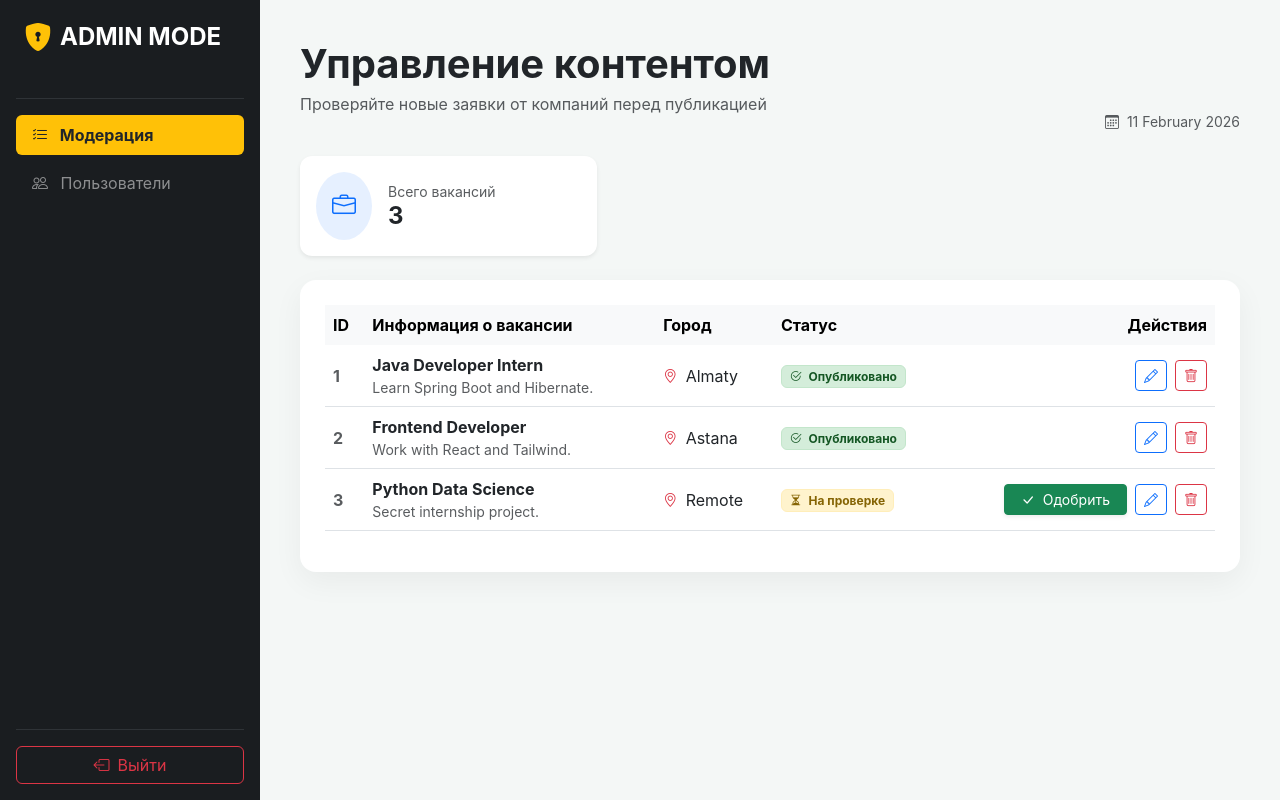
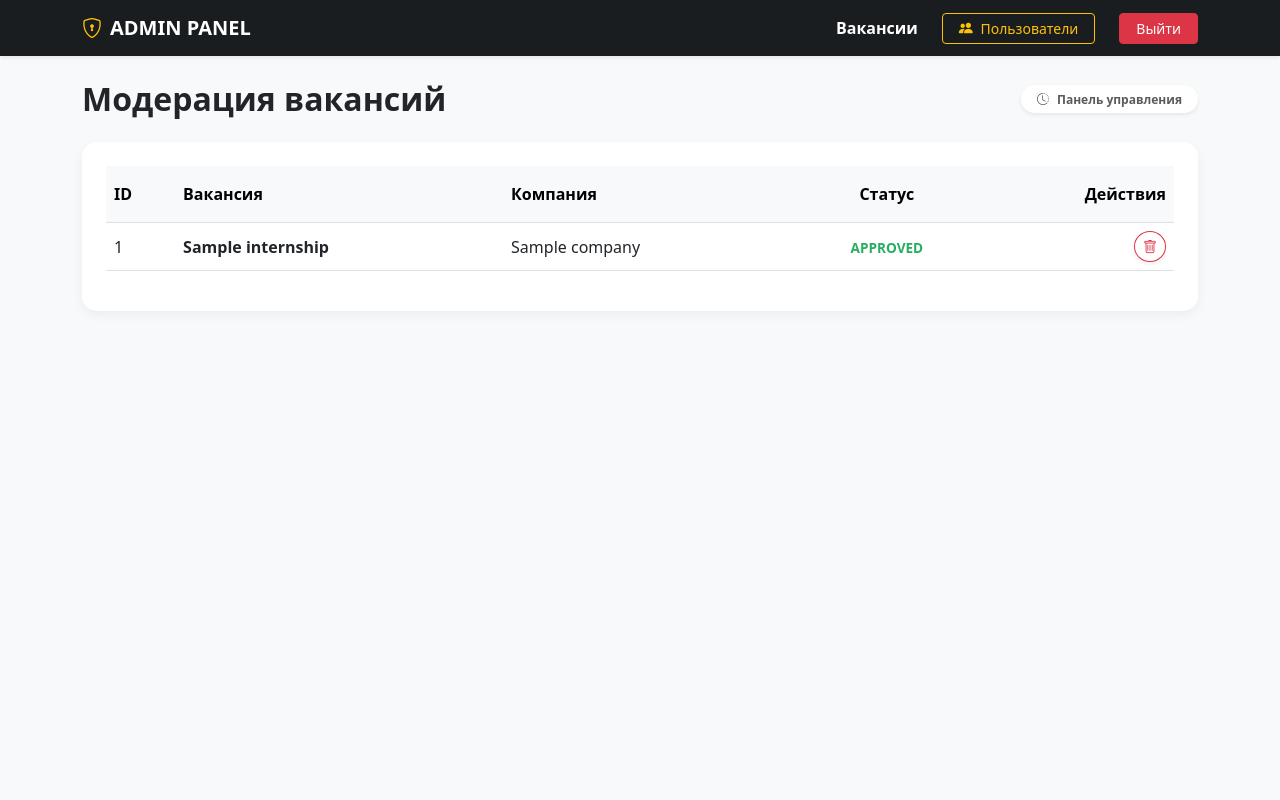
Before and after one commit to aset5/FINALLYPROJECT, a Spring Boot app: page /admin/dashboard in a window 1280 px wide. Run offline with Spring Boot 4, Linux system fonts and the light colour scheme; a user stored in the database is signed in; data comes from the database, SQL or seed files in the repository; tables that the repository leaves empty hold one stand-in row (values such as "Sample post"); some of the project's set-up classes (security, data sources, template engines, error pages and the like) are left out, and stand-ins take their place.

Commit message:
added function for admin user upravlenie

```diff
--- a/src/main/java/com/example/internship/controllers/AdminController.java
+++ b/src/main/java/com/example/internship/controllers/AdminController.java
@@ -1,8 +1,14 @@
 package com.example.internship.controllers;
 
+import com.example.internship.models.Company;
 import com.example.internship.models.Internship;
 import com.example.internship.models.InternshipStatus;
+import com.example.internship.models.User;
+import com.example.internship.repositories.ApplicationRepository;
 import com.example.internship.repositories.InternshipRepository;
+import com.example.internship.repositories.UserRepository;
+import com.example.internship.repositories.CompanyRepository; // 1. Добавлен импорт
+import org.springframework.transaction.annotation.Transactional;
 import org.springframework.beans.factory.annotation.Autowired;
 import org.springframework.stereotype.Controller;
 import org.springframework.ui.Model;
@@ -14,59 +20,74 @@ import java.util.List;
 @RequestMapping("/admin")
 public class AdminController {
 
+    private final InternshipRepository internshipRepository;
+    private final UserRepository userRepository;
+    private final ApplicationRepository applicationRepository;
+    private final CompanyRepository companyRepository; // 2. Объявлено поле
+
     @Autowired
-    private final InternshipRepository internshipRepository;
+    public AdminController(InternshipRepository internshipRepository,
+                           UserRepository userRepository,
+                           ApplicationRepository applicationRepository,
+                           CompanyRepository companyRepository) { // 3. Добавлено в конструктор
+        this.internshipRepository = internshipRepository;
+        this.userRepository = userRepository;
+        this.applicationRepository = applicationRepository;
+        this.companyRepository = companyRepository; // 4. Инициализация
+    }
 
-    public AdminController(InternshipRepository internshipRepository) {
-        this.internshipRepository = internshipRepository;
-    }
-    // 1. Отображение всех вакансий (уже должно быть)
     @GetMapping("/dashboard")
     public String adminDashboard(Model model) {
-        // Получаем все вакансии
-        List<Internship> allJobs = internshipRepository.findAll();
-
-        // Передаем в модель именно под тем именем, которое ждет HTML!
-        model.addAttribute("allInternships", allJobs);
-
-        // Если тебе нужен отдельный список для модерации
-        List<Internship> pending = allJobs.stream()
-                .filter(i -> i.getStatus() == InternshipStatus.PENDING)
-                .toList();
-        model.addAttribute("pendingInternships", pending);
-
+        model.addAttribute("allInternships", internshipRepository.findAll());
         return "admin/dashboard";
     }
 
-    // 2. CREATE: Добавление новой вакансии
-    @PostMapping("/add")
-    public String addInternship(@ModelAttribute Internship internship) {
-        internship.setStatus(InternshipStatus.APPROVED); // Сразу одобряем для теста
-        internshipRepository.save(internship);
-        return "redirect:/admin/dashboard";
-    }
-
-    // 3. DELETE: Удаление по ID
     @PostMapping("/delete/{id}")
+    @Transactional
     public String deleteInternship(@PathVariable Long id) {
-        internshipRepository.deleteById(id);
-        return "redirect:/admin/dashboard";
-    }
-
-    // 4. UPDATE: Редактирование (простой вариант через сохранение)
-    @PostMapping("/edit")
-    public String editInternship(@ModelAttribute Internship internship) {
-        // save() в JPA работает и на создание, и на обновление, если ID совпадает
-        internshipRepository.save(internship);
+        Internship internship = internshipRepository.findById(id).orElseThrow();
+        applicationRepository.deleteByInternship(internship);
+        internshipRepository.delete(internship);
         return "redirect:/admin/dashboard";
     }
 
     @PostMapping("/approve/{id}")
     public String approve(@PathVariable Long id) {
         Internship internship = internshipRepository.findById(id).orElseThrow();
-        internship.setStatus(InternshipStatus.APPROVED); // ОДОБРЯЕМ
+        internship.setStatus(InternshipStatus.APPROVED);
         internshipRepository.save(internship);
         return "redirect:/admin/dashboard";
     }
 
+    @GetMapping("/users")
+    public String listUsers(Model model) {
+        model.addAttribute("users", userRepository.findAll());
+        return "admin/users";
+    }
+
+    @Transactional
+    @PostMapping("/users/delete/{id}")
+    public String deleteUser(@PathVariable Long id) {
+        User user = userRepository.findById(id).orElseThrow();
+
+        // 1. Удаляем отклики самого пользователя (если он студент)
+        applicationRepository.deleteByStudent(user);
+
+        // 2. Проверяем, есть ли у пользователя профиль компании
+        Company company = companyRepository.findByUserId(user.getId());
+
+        if (company != null) {
+            List<Internship> companyJobs = internshipRepository.findByCompany(company);
+            for (Internship job : companyJobs) {
+                applicationRepository.deleteByInternship(job);
+            }
+            internshipRepository.deleteByCompany(company);
+            companyRepository.delete(company);
+        }
+
+        // 3. Наконец, удаляем самого пользователя
+        userRepository.delete(user);
+
+        return "redirect:/admin/users";
+    }
 }
--- a/src/main/java/com/example/internship/models/Internship.java
+++ b/src/main/java/com/example/internship/models/Internship.java
@@ -2,6 +2,8 @@ package com.example.internship.models;
 
 import jakarta.persistence.*;
 import lombok.Data;
+
+import java.util.List;
 
 @Data
 @Entity
@@ -9,6 +11,9 @@ public class Internship {
     @Id
     @GeneratedValue(strategy = GenerationType.IDENTITY)
     private Long id;
+
+    @OneToMany(mappedBy = "internship", cascade = CascadeType.ALL, orphanRemoval = true)
+    private List<Application> applications;
 
     private String title;
     private String city;
--- a/src/main/java/com/example/internship/models/User.java
+++ b/src/main/java/com/example/internship/models/User.java
@@ -24,5 +24,7 @@ public class User {
     @OneToOne(mappedBy = "user", cascade = CascadeType.ALL)
     private Company company;
 
+
+
     // Геттеры и сеттеры
 }
--- a/src/main/java/com/example/internship/repositories/UserRepository.java
+++ b/src/main/java/com/example/internship/repositories/UserRepository.java
@@ -7,4 +7,5 @@ import java.util.Optional;
 public interface UserRepository extends JpaRepository<User, Long> {
     // Находит пользователя по логину (используется при авторизации)
     Optional<User> findByUsername(String username);
+
 }
--- a/src/main/resources/templates/admin/dashboard.html
+++ b/src/main/resources/templates/admin/dashboard.html
@@ -2,176 +2,87 @@
 <html xmlns:th="http://www.thymeleaf.org">
 <head>
   <meta charset="UTF-8">
-  <meta name="viewport" content="width=device-width, initial-scale=1.0">
-  <title>Панель Администратора | INTERN.PRO</title>
+  <title>Модерация | INTERN.PRO</title>
   <link href="https://cdn.jsdelivr.net/npm/bootstrap@5.3.0/dist/css/bootstrap.min.css" rel="stylesheet">
   <link rel="stylesheet" href="https://cdn.jsdelivr.net/npm/bootstrap-icons@1.11.0/font/bootstrap-icons.css">
   <style>
-    :root { --sidebar-width: 260px; }
-    body { background-color: #f4f7f6; font-family: 'Inter', sans-serif; }
-    .sidebar { width: var(--sidebar-width); height: 100vh; position: fixed; background: #1a1d20; color: white; transition: all 0.3s; z-index: 1000; }
-    .main-content { margin-left: var(--sidebar-width); padding: 40px; }
-    .table-container { background: white; border-radius: 16px; padding: 25px; box-shadow: 0 10px 30px rgba(0,0,0,0.05); }
-    .badge-pending { background-color: #fff3cd; color: #856404; border: 1px solid #ffeeba; }
-    .badge-approved { background-color: #d4edda; color: #155724; border: 1px solid #c3e6cb; }
-    .stat-card { border: none; border-radius: 12px; transition: transform 0.2s; }
-    .stat-card:hover { transform: translateY(-5px); }
+    body { background-color: #f8f9fa; }
+    .navbar { background-color: #1a1d20; }
+    .card { border: none; border-radius: 15px; box-shadow: 0 4px 12px rgba(0,0,0,0.05); }
+    .status-pending { color: #f39c12; font-weight: bold; font-size: 0.85rem; }
+    .status-approved { color: #27ae60; font-weight: bold; font-size: 0.85rem; }
   </style>
 </head>
 <body>
 
-<div class="sidebar d-flex flex-column p-3">
-  <div class="d-flex align-items-center mb-4 px-2">
-    <i class="bi bi-shield-lock-fill text-warning fs-3 me-2"></i>
-    <span class="fs-4 fw-bold">ADMIN MODE</span>
-  </div>
-  <hr class="text-secondary">
-  <ul class="nav nav-pills flex-column mb-auto">
-    <li class="nav-item">
-      <a href="/admin/dashboard" class="nav-link active bg-warning text-dark fw-bold mb-2">
-        <i class="bi bi-list-check me-2"></i> Модерация
+<nav class="navbar navbar-expand-lg navbar-dark shadow-sm mb-4">
+  <div class="container">
+    <a class="navbar-brand fw-bold" th:href="@{/admin/dashboard}">
+      <i class="bi bi-shield-lock text-warning me-2"></i>ADMIN PANEL
+    </a>
+    <div class="navbar-nav ms-auto align-items-center">
+      <a class="nav-link active fw-bold" th:href="@{/admin/dashboard}">Вакансии</a>
+      <a class="btn btn-outline-warning btn-sm ms-3 px-3" th:href="@{/admin/users}">
+        <i class="bi bi-people-fill me-1"></i> Пользователи
       </a>
-    </li>
-    <li>
-      <a href="#" class="nav-link text-white-50">
-        <i class="bi bi-people me-2"></i> Пользователи
-      </a>
-    </li>
-  </ul>
-  <hr class="text-secondary">
-  <form th:action="@{/logout}" method="post">
-    <button class="btn btn-outline-danger w-100 d-flex align-items-center justify-content-center">
-      <i class="bi bi-box-arrow-left me-2"></i> Выйти
-    </button>
-  </form>
-</div>
-
-<div class="main-content">
-  <div class="d-flex justify-content-between align-items-end mb-4">
-    <div>
-      <h1 class="fw-bold mb-1">Управление контентом</h1>
-      <p class="text-muted">Проверяйте новые заявки от компаний перед публикацией</p>
-    </div>
-    <div class="text-end text-muted small">
-      <i class="bi bi-calendar3 me-1"></i> <span th:text="${#calendars.format(#calendars.createNow(), 'dd MMMM yyyy')}"></span>
+      <form th:action="@{/logout}" method="post" class="ms-4">
+        <button type="submit" class="btn btn-danger btn-sm px-3">Выйти</button>
+      </form>
     </div>
   </div>
+</nav>
 
-  <div class="row mb-4">
-    <div class="col-md-4">
-      <div class="card stat-card shadow-sm p-3">
-        <div class="d-flex align-items-center">
-          <div class="bg-primary bg-opacity-10 p-3 rounded-circle me-3">
-            <i class="bi bi-briefcase text-primary fs-4"></i>
-          </div>
-          <div>
-            <div class="text-muted small">Всего вакансий</div>
-            <div class="h4 fw-bold mb-0" th:text="${allInternships.size()}">0</div>
-          </div>
-        </div>
+<div class="container">
+  <div class="d-flex justify-content-between align-items-center mb-4">
+    <h2 class="fw-bold m-0">Модерация вакансий</h2>
+    <span class="badge bg-white text-dark shadow-sm p-2 px-3 rounded-pill text-muted">
+            <i class="bi bi-clock-history me-2"></i>Панель управления
+        </span>
+  </div>
+
+  <div class="card p-4">
+    <div class="table-responsive">
+      <table class="table table-hover align-middle">
+        <thead class="table-light text-secondary">
+        <tr>
+          <th class="py-3">ID</th>
+          <th class="py-3">Вакансия</th>
+          <th class="py-3">Компания</th>
+          <th class="py-3 text-center">Статус</th>
+          <th class="py-3 text-end">Действия</th>
+        </tr>
+        </thead>
+        <tbody>
+        <tr th:each="job : ${allInternships}">
+          <td th:text="${job.id}">1</td>
+          <td th:text="${job.title}" class="fw-bold text-dark">Java Intern</td>
+          <td th:text="${job.company != null ? job.company.name : '—'}">Google</td>
+          <td class="text-center">
+                            <span th:class="${job.status.name() == 'PENDING' ? 'status-pending' : 'status-approved'}"
+                                  th:text="${job.status}">PENDING</span>
+          </td>
+          <td class="text-end">
+            <form th:if="${job.status.name() == 'PENDING'}"
+                  th:action="@{/admin/approve/{id}(id=${job.id})}" method="post" class="d-inline">
+              <button type="submit" class="btn btn-success btn-sm me-1 rounded-pill px-3">Одобрить</button>
+            </form>
+            <form th:action="@{/admin/delete/{id}(id=${job.id})}" method="post" class="d-inline">
+              <button type="submit" class="btn btn-outline-danger btn-sm rounded-circle shadow-sm"
+                      onclick="return confirm('Удалить вакансию?')">
+                <i class="bi bi-trash"></i>
+              </button>
+            </form>
+          </td>
+        </tr>
+        </tbody>
+      </table>
+      <div th:if="${#lists.isEmpty(allInternships)}" class="text-center py-5">
+        <i class="bi bi-inbox display-4 text-muted"></i>
+        <p class="mt-2 text-muted">Список вакансий пуст.</p>
       </div>
     </div>
   </div>
-
-  <div class="table-container">
-    <table class="table table-hover align-middle">
-      <thead class="table-light">
-      <tr>
-        <th class="border-0">ID</th>
-        <th class="border-0">Информация о вакансии</th>
-        <th class="border-0">Город</th>
-        <th class="border-0">Статус</th>
-        <th class="border-0 text-end">Действия</th>
-      </tr>
-      </thead>
-      <tbody>
-      <tr th:each="job : ${allInternships}">
-        <td th:text="${job.id}" class="text-muted fw-bold">1</td>
-        <td>
-          <div th:text="${job.title}" class="fw-bold text-dark mb-0">Java Dev</div>
-          <div class="text-muted small" th:text="${#strings.abbreviate(job.description, 60)}">Desc...</div>
-        </td>
-        <td>
-          <i class="bi bi-geo-alt text-danger me-1 small"></i>
-          <span th:text="${job.city}">City</span>
-        </td>
-        <td>
-                        <span th:if="${job.status.name() == 'PENDING'}" class="badge badge-pending">
-                             <i class="bi bi-hourglass-split me-1"></i> На проверке
-                        </span>
-          <span th:if="${job.status.name() == 'APPROVED'}" class="badge badge-approved">
-                            <i class="bi bi-check2-circle me-1"></i> Опубликовано
-                        </span>
-        </td>
-        <td class="text-end">
-          <div class="d-flex justify-content-end gap-2">
-
-            <form th:if="${job.status.name() == 'PENDING'}"
-                  th:action="@{'/admin/approve/' + ${job.id}}" method="post">
-              <button type="submit" class="btn btn-success btn-sm px-3 shadow-sm">
-                <i class="bi bi-check-lg me-1"></i> Одобрить
-              </button>
-            </form>
-
-            <button class="btn btn-outline-primary btn-sm"
-                    data-bs-toggle="modal"
-                    th:data-bs-target="'#editModal' + ${job.id}">
-              <i class="bi bi-pencil"></i>
-            </button>
-
-            <form th:action="@{'/admin/delete/' + ${job.id}}" method="post"
-                  onsubmit="return confirm('Вы уверены, что хотите удалить эту вакансию?')">
-              <button type="submit" class="btn btn-outline-danger btn-sm">
-                <i class="bi bi-trash"></i>
-              </button>
-            </form>
-          </div>
-
-          <div class="modal fade" th:id="'editModal' + ${job.id}" tabindex="-1">
-            <div class="modal-dialog modal-dialog-centered">
-              <div class="modal-content text-start border-0 shadow">
-                <div class="modal-header border-0 bg-light">
-                  <h5 class="modal-title fw-bold">Правка вакансии #<span th:text="${job.id}"></span></h5>
-                  <button type="button" class="btn-close" data-bs-dismiss="modal"></button>
-                </div>
-                <form th:action="@{/admin/edit}" method="post">
-                  <div class="modal-body p-4">
-                    <input type="hidden" name="id" th:value="${job.id}">
-                    <div class="mb-3">
-                      <label class="form-label small fw-bold">Заголовок</label>
-                      <input type="text" name="title" class="form-control" th:value="${job.title}" required>
-                    </div>
-                    <div class="mb-3">
-                      <label class="form-label small fw-bold">Город</label>
-                      <input type="text" name="city" class="form-control" th:value="${job.city}" required>
-                    </div>
-                    <div class="mb-3">
-                      <label class="form-label small fw-bold">Описание</label>
-                      <textarea name="description" class="form-control" rows="5" th:text="${job.description}" required></textarea>
-                    </div>
-                    <input type="hidden" name="status" th:value="${job.status}">
-                  </div>
-                  <div class="modal-footer border-0 p-4 pt-0">
-                    <button type="button" class="btn btn-link text-muted text-decoration-none" data-bs-dismiss="modal">Закрыть</button>
-                    <button type="submit" class="btn btn-warning px-4 fw-bold text-dark">Сохранить изменения</button>
-                  </div>
-                </form>
-              </div>
-            </div>
-          </div>
-        </td>
-      </tr>
-      <tr th:if="${allInternships.isEmpty()}">
-        <td colspan="5" class="text-center py-5 text-muted">
-          <i class="bi bi-inbox fs-1 d-block mb-3"></i>
-          Новых заявок пока нет.
-        </td>
-      </tr>
-      </tbody>
-    </table>
-  </div>
 </div>
 
-<script src="https://cdn.jsdelivr.net/npm/bootstrap@5.3.0/dist/js/bootstrap.bundle.min.js"></script>
 </body>
 </html>
```
Also changed, not shown: src/main/java/com/example/internship/config/DataLoader.java (+0 -29 lines), src/main/java/com/example/internship/config/SecurityConfig.java (+27 -10 lines), src/main/java/com/example/internship/controllers/CompanyController.java (+12 -17 lines), src/main/java/com/example/internship/controllers/StudentController.java (+10 -14 lines), src/main/java/com/example/internship/repositories/ApplicationRepository.java (+7 -2 lines), src/main/java/com/example/internship/repositories/InternshipRepository.java (+10 -3 lines), src/main/resources/templates/admin/users.html (added, +94 -0 lines), src/main/resources/templates/index.html (+61 -86 lines).
